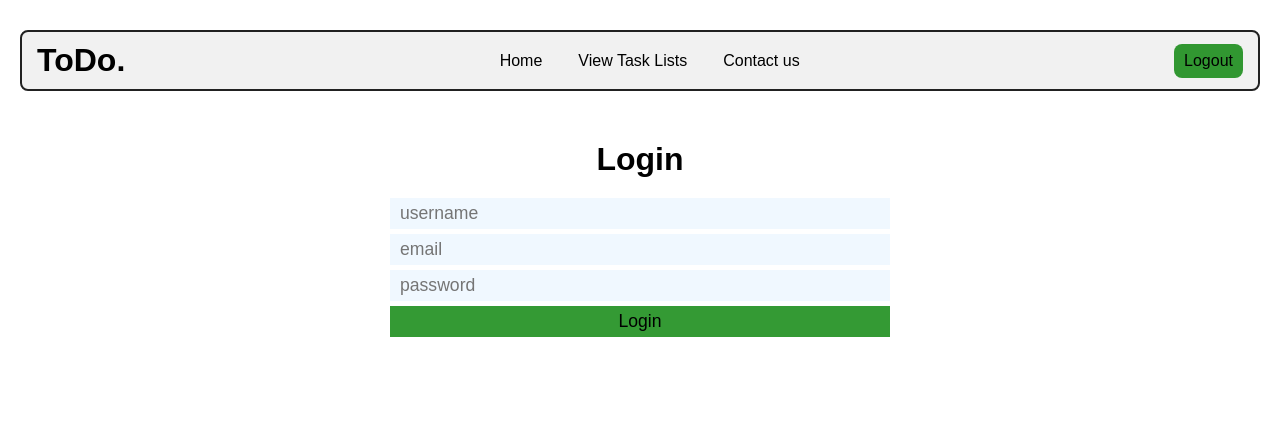
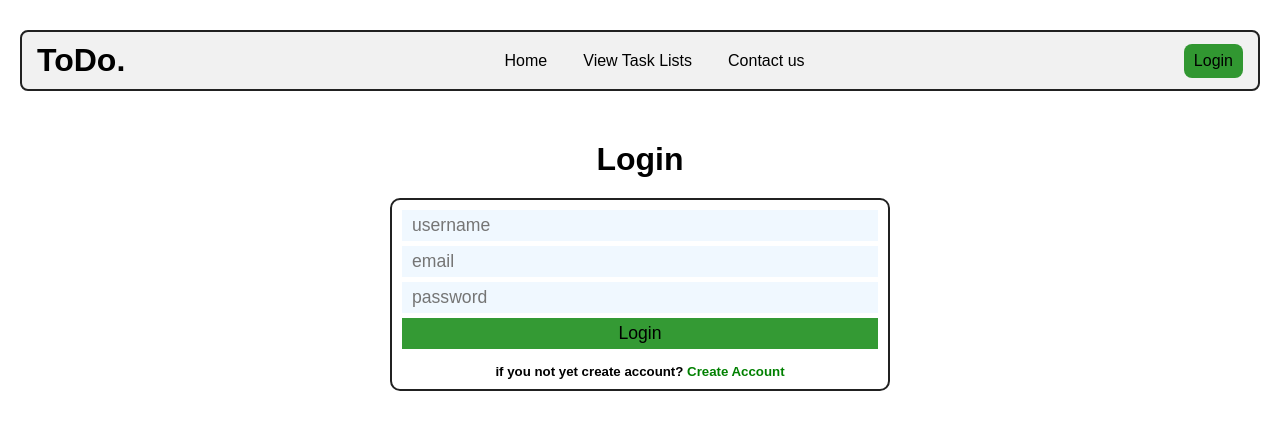
Before and after one commit to Pjapan2002/Full-Stack-Task-Manager-App-using-MERN-stack, a React (Vite) app in the folder Frontend/: page /login in a window 1280 px wide. Shown: the top 430 px of the page. Built offline with nearby package versions, Linux system fonts and the light colour scheme.

Commit message:
frontend site functionality and design done.

```diff
--- a/Frontend/src/components/Navbar/Navbar.jsx
+++ b/Frontend/src/components/Navbar/Navbar.jsx
@@ -23,7 +23,9 @@ function Navbar() {
         </ul>
       </div>
       <div>
-        <button className='logoutbtn'>Logout</button>
+        <button className='logoutbtn'>
+          <Link to='/login'>Login</Link>
+        </button>
       </div>
     </div>
   )
--- a/Frontend/src/components/Signup/Login.jsx
+++ b/Frontend/src/components/Signup/Login.jsx
@@ -1,5 +1,6 @@
 import React from 'react'
 import './SignupStyle.css';
+import { Link } from 'react-router-dom';
 
 function Login() {
   return (
@@ -10,6 +11,7 @@ function Login() {
         <input type="email" name='email' id='email' placeholder='email' />
         <input type="password" name='password' id='password' placeholder='password'/>
         <input type="submit" value="Login" />
+        <h5>if you not yet create account? <Link to='/signup'>Create Account</Link></h5>
       </form>
     </div>
   )
--- a/Frontend/src/components/Signup/SignupStyle.css
+++ b/Frontend/src/components/Signup/SignupStyle.css
@@ -12,6 +12,9 @@
     flex-direction: column;
     gap: 5px;
     /* background: #000; */
+    border: 2px solid #212121;
+    border-radius: 10px;
+    padding: 10px;
 }
 
 .signup form input,textarea{
@@ -36,9 +39,18 @@
     background-color: aliceblue;
     width: 100%;
     padding: 5px 10px;
-    font-size: 1.1em;
+    font-size: 1em;
 }
 
 .signup form label{
     margin: 0 10px;
 }
+
+.signup form h5{
+    text-align: center;
+    padding-top: 10px;
+}
+
+.signup form h5 a{
+    color: green;
+}
```
